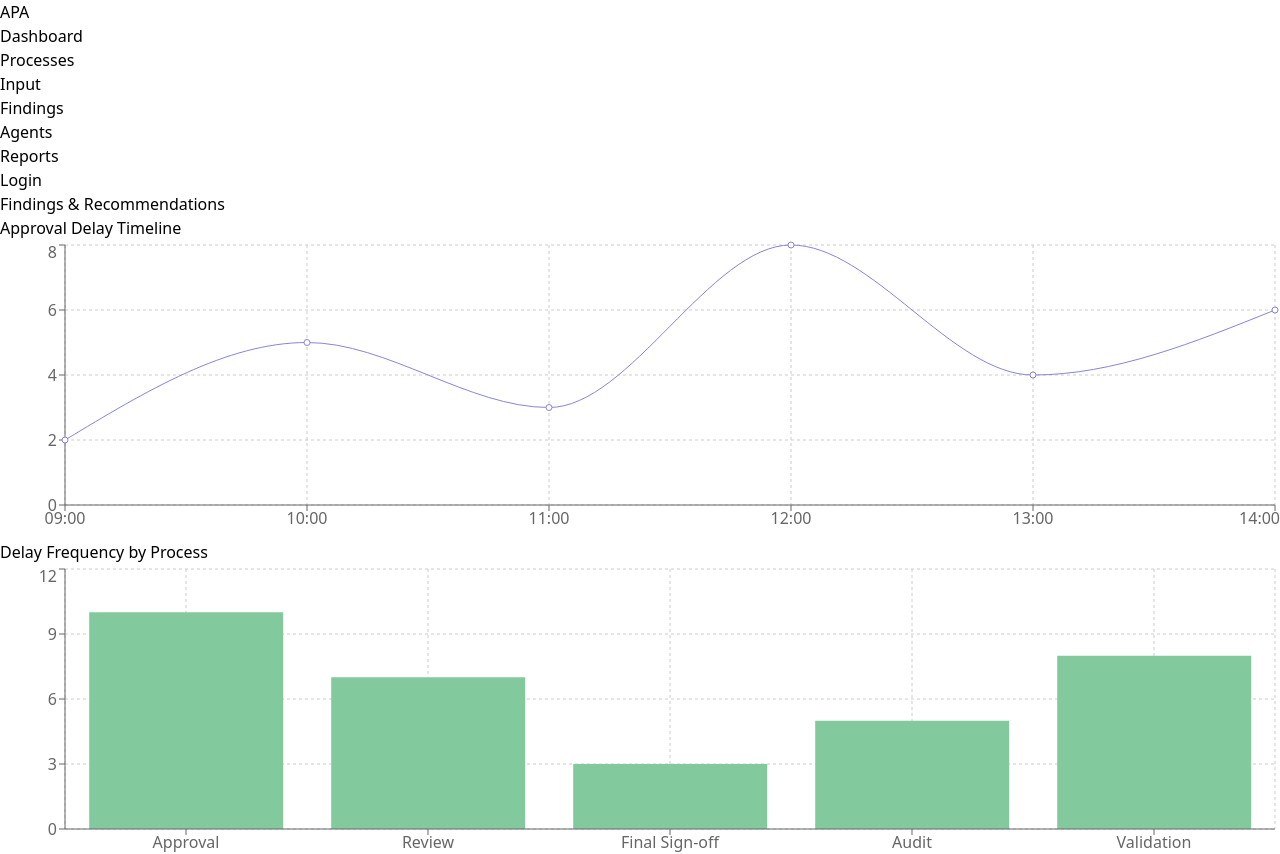
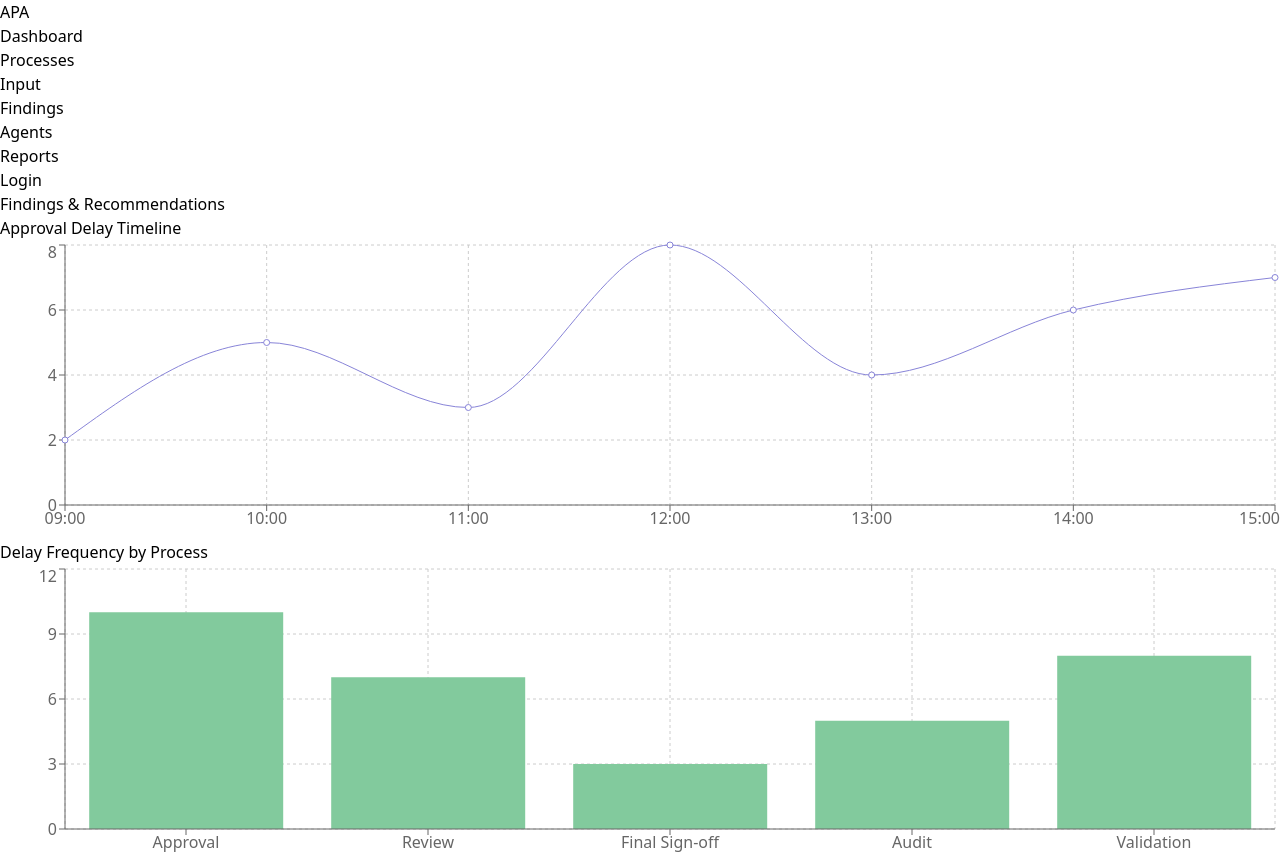
Before and after one commit to kawacukennedy/autonomous_process_auditor, a React app in the folder frontend/: page /findings/1 in a window 1280 px wide. Shown: the top 854 px of the page. Built offline with nearby package versions, Linux system fonts and the light colour scheme; the HTML template or start-up script is replaced by a standard one.

Commit message:
Add more data to timeline chart

```diff
--- a/frontend/src/pages/Findings.tsx
+++ b/frontend/src/pages/Findings.tsx
@@ -10,6 +10,7 @@ const Findings: React.FC = () => {
     { time: '12:00', delays: 8 },
     { time: '13:00', delays: 4 },
     { time: '14:00', delays: 6 },
+    { time: '15:00', delays: 7 },
   ];
 
   const heatmapData = [
```
